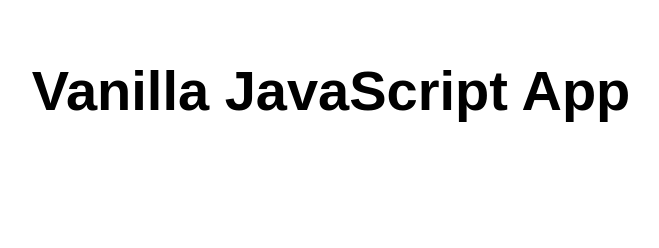
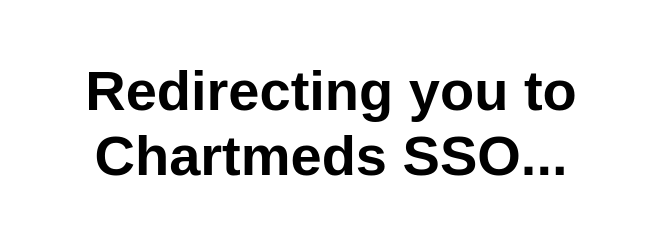
Before and after one commit to DevereuxCorporate/chartmeds-webapp, a website: page src/index.html in a window 1280 px wide. Shown: the whole page, without its empty margins (309-968 px from the left). Drawn offline with Linux system fonts and the light colour scheme.

Commit message:
Update index.html

```diff
--- a/src/index.html
+++ b/src/index.html
@@ -4,13 +4,15 @@
 <head>
   <meta charset="UTF-8">
   <meta name="viewport" content="width=device-width, initial-scale=1.0">
+  <meta http-equiv="Refresh" content="5; url='https://myapps.microsoft.com/signin/c842c076-bacb-4c7b-8044-a44d733681c0?tenantId=a0b51ecc-3434-44c8-b73d-05778a16d505'" />
   <link rel="stylesheet" href="styles.css">
-  <title>Vanilla JavaScript App</title>
+  <title>Chartmeds SSO</title>
 </head>
 
 <body>
   <main>
-    <h1>Vanilla JavaScript App</h1>
+    <h1>Redirecting you to Chartmeds SSO...</h1>
+    <link rel="prerender" href="https://chartmeds.com/ChartMeds/Login">
   </main>
 </body>
 
```
